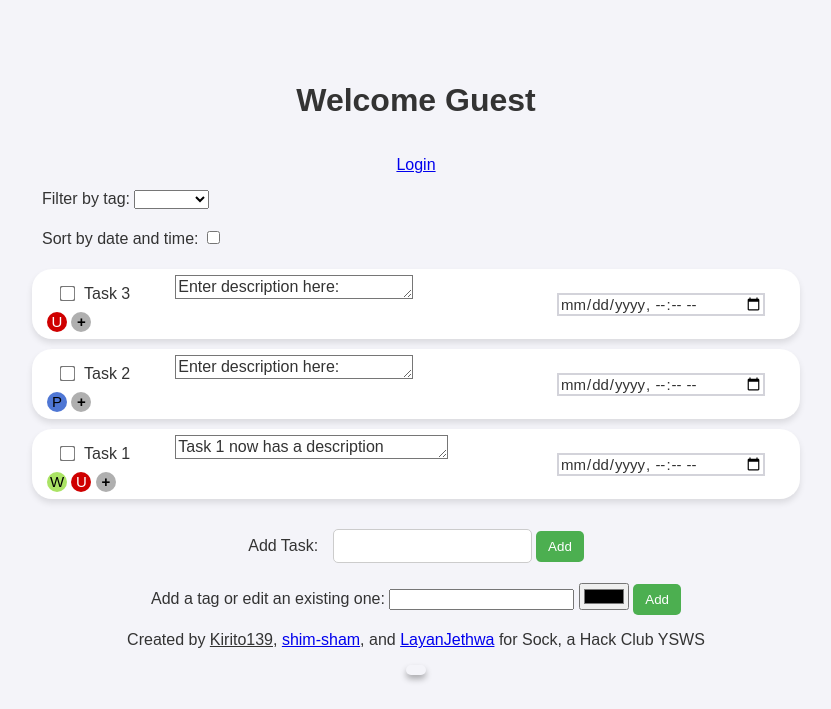
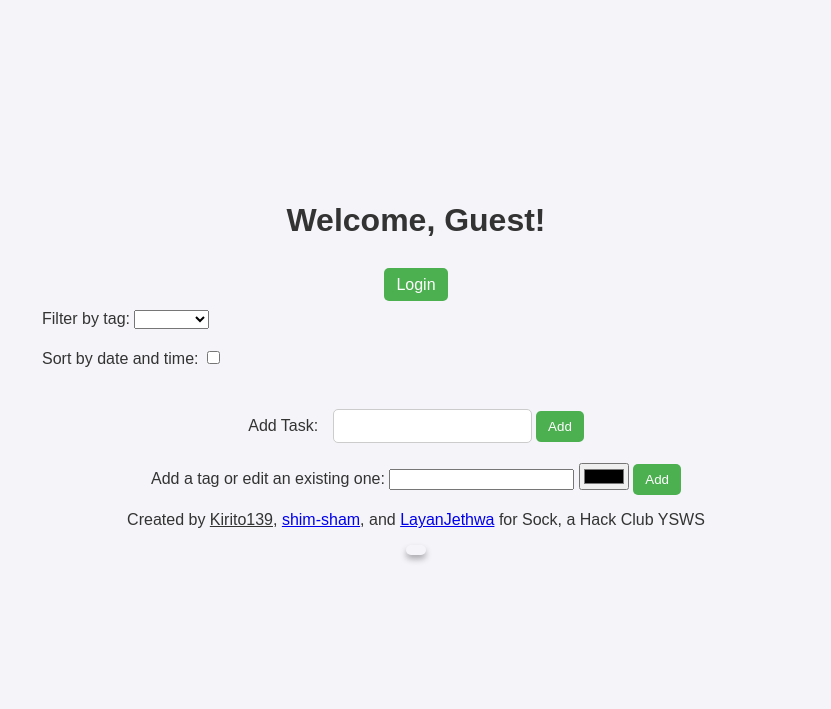
Before and after one commit to sock-bombers/to-do-list, a Flask app: page / in a window 1280 px wide. Shown: the top 709 px of the page, without its empty margins (224-1055 px from the left). Run offline with Flask 3, Linux system fonts and the light colour scheme; some web fonts are replaced.

Commit message:
auth now works fully and saves data, changed login/logout button, deleted indent button (can't be bothered to do logic)

```diff
--- a/project/app.py
+++ b/project/app.py
@@ -1,19 +1,26 @@
-from flask import Flask, render_template, request, redirect, url_for
+from flask import Flask, render_template, request, redirect, url_for, jsonify, session
+from flask_restful import Api, Resource
+from authlib.integrations.flask_client import OAuth
+from functools import wraps
 import time
 import datetime
 import json
 from os import environ as env
+from dotenv import find_dotenv, load_dotenv
 from urllib.parse import quote_plus, urlencode
+from auth0.authentication import GetToken
+from auth0.management import Auth0
 
-from authlib.integrations.flask_client import OAuth
-from dotenv import find_dotenv, load_dotenv
-from flask import Flask, redirect, render_template, session, url_for
-app = Flask(__name__)
 ENV_FILE = find_dotenv()
 if ENV_FILE:
     load_dotenv(ENV_FILE)
+
+app = Flask(__name__)
 app.secret_key = env.get("APP_SECRET_KEY")
+
 oauth = OAuth(app)
+
+domain = env.get("AUTH0_DOMAIN")
 
 oauth.register(
     "auth0",
@@ -22,8 +29,13 @@ oauth.register(
     client_kwargs={
         "scope": "openid profile email",
     },
-    server_metadata_url=f'https://{env.get("AUTH0_DOMAIN")}/.well-known/openid-configuration'
+    server_metadata_url=f'https://{domain}/.well-known/openid-configuration'
 )
+
+get_token = GetToken(domain, env.get("OAUTH_CLIENT_ID"), client_secret=env.get("OAUTH_CLIENT_SECRET"))
+token = get_token.client_credentials('https://{}/api/v2/'.format(domain))
+mgmt_api_token = token['access_token']
+auth0 = Auth0(domain, mgmt_api_token)
 
 tags = {
     "Work": "#aae364",
@@ -35,16 +47,20 @@ filtered_tag = ""
 default_datetime = datetime.datetime(1971,1,1,0,0)
 default_description = "Enter description here: "
 sort = 0
+logged_in = False
 
 #  id: [task_name, completed, [tag_names], recently_added], datetime, description, description_rows}
-tasks = {
-    0: ["Task 1", 0, ["Work", "Urgent"], 0, default_datetime, "Task 1 now has a description", 1],
-    1: ["Task 2", 0, ["Personal"], 0, default_datetime, default_description, 1],
-    2: ["Task 3", 0, ["Urgent"], 0, default_datetime, default_description, 1]
-}
-
+tasks = {}
 current_index = len(tasks)
 
+def update_db():
+    if session.get('user'):
+        auth0.users.update(session.get('user')['userinfo']['sub'], {
+            'user_metadata': {
+                "tasks":json.dumps(tasks, default=str),
+                "tags":json.dumps(tags, default=str)
+            }
+        })
 
 def colour_intensity(hex):
   hex = hex.replace("#","")
@@ -55,16 +71,46 @@ def reset_recently_added(task):
   tasks[task][3] = 0
 app.jinja_env.globals.update(reset_recently_added = reset_recently_added)
 
-#log in routes
+
 @app.route("/login")
 def login():
     return oauth.auth0.authorize_redirect(
         redirect_uri=url_for("callback", _external=True)
     )
 
+@app.route("/callback", methods=["GET", "POST"])
+def callback():
+    global tasks
+    global tags
+    global logged_in
+    token = oauth.auth0.authorize_access_token()
+    session["user"] = token
+    if session.get('user'):
+        id = session.get('user')['userinfo']['sub']
+        user = auth0.users.list(search_engine='v3', q='user_id='+id)['users'][0]
+        data = user['user_metadata']
+        tasks = json.loads(data["tasks"])
+        tags = json.loads(data["tags"])
+        tasks = {int(i):tasks[i][0:4]+[datetime.datetime.strptime(tasks[i][4],'%Y-%m-%d %H:%M:%S')]+tasks[i][5:] for i in tasks}
+        logged_in = True
+
+    return redirect("/")
+
 @app.route("/logout")
 def logout():
+    global tasks
+    global current_index
+    global logged_in
+    global tags
     session.clear()
+    tasks = {}
+    current_index = len(tasks)
+    logged_in = False
+    tags = {
+    "Work": "#aae364",
+    "Personal": "#4e76d4",
+    "Urgent": "#cf0000",
+    }
     return redirect(
         "https://" + env.get("AUTH0_DOMAIN")
         + "/v2/logout?"
@@ -77,15 +123,21 @@ def logout():
         )
     )
 
-@app.route("/callback", methods=["GET", "POST"])
-def callback():
-    token = oauth.auth0.authorize_access_token()
-    session["user"] = token
-    return redirect("/")
 
-#other routes
 @app.route('/')
 def index():
+    global tasks
+    global tags
+    global logged_in
+    if session.get('user') and not logged_in:
+        id = session.get('user')['userinfo']['sub']
+        user = auth0.users.list(search_engine='v3', q='user_id='+id)['users'][0]
+        data = user['user_metadata']
+        tasks = json.loads(data["tasks"])
+        tags = json.loads(data["tags"])
+        tasks = {int(i):tasks[i][0:4]+[datetime.datetime.strptime(tasks[i][4],'%Y-%m-%d %H:%M:%S')]+tasks[i][5:] for i in tasks}
+        logged_in = True
+
     global sort
     if sort:
         if filtered_tag == "":
@@ -103,7 +155,8 @@ def index():
             unchecked_tasks = {k: v for k, v in reversed({k: v for k, v in tasks.items() if v[1] == 0 and filtered_tag in v[2]}.items())}
     tasks_arg = unchecked_tasks.copy()
     tasks_arg.update(checked_tasks)
-    return render_template('index.html', tasks=tasks_arg,tags=tags,filtered_tag=filtered_tag,sort_datetime=sort,session=session.get('user'), pretty=json.dumps(session.get('user'), indent=4))
+
+    return render_template('index.html', tasks=tasks_arg,tags=tags,filtered_tag=filtered_tag,sort_datetime=sort, session=session.get('user'))
 
 @app.route('/add', methods=['POST'])
 def add_task():
@@ -112,6 +165,9 @@ def add_task():
     if new_task:
         tasks[current_index] = [new_task, 0, [], 1, default_datetime, default_description, 1]
         current_index += 1
+
+    update_db()
+
     return redirect(url_for('index'))
 
 @app.route('/complete', methods=['POST'])
@@ -124,6 +180,8 @@ def complete_tasks():
             else:
                 tasks[index][1] = 1
             tasks[index][3] = 1
+
+    update_db()
 
     time.sleep(0.5)
 
@@ -138,6 +196,8 @@ def delete_tasks():
         if 0 <= index < current_index:
             tasks.pop(index,None)
 
+    update_db()
+
     time.sleep(0.5)
 
     return redirect(url_for('index'))
@@ -148,6 +208,8 @@ def add_tag():
     task_index = int(request.form.get('taskIndex'))
     tasks[task_index][2] += [tag]
 
+    update_db()
+
     return redirect(url_for('index'))
 
 @app.route('/delete_tag', methods=['POST'])
@@ -155,6 +217,8 @@ def delete_tag():
     tag = request.form.get('tagSelected')
     task_index = int(request.form.get('taskIndex'))
     tasks[task_index][2].remove(tag)
+
+    update_db()
 
     return redirect(url_for('index'))
 
@@ -165,7 +229,7 @@ def create_tag():
     colour = request.form.get('newTagColour')
     tags[tag] = colour
 
-    print(tag, colour)
+    update_db()
 
     return redirect(url_for('index'))
 
@@ -186,6 +250,9 @@ def update_time():
     time[0] += time[1]
     time = datetime.datetime(*map(int, time[0]))
     tasks[index][4] = time
+
+    update_db()
+
     return redirect(url_for('index'))
 
 @app.route('/sort_by_datetime', methods=['POST'])
@@ -211,7 +278,9 @@ def edit_description():
 
     tasks[index][6] = rows
 
+    update_db()
+
     return redirect(url_for('index'))
 
 if __name__ == '__main__':
-    app.run(debug=True,host="0.0.0.0", port=env.get("PORT", 3000))
+    app.run(debug=True,host="0.0.0.0", port=env.get("PORT", 5000))
--- a/project/static/styles.css
+++ b/project/static/styles.css
@@ -45,6 +45,19 @@ body {
     align-items: center;
     justify-content: center;
     min-height: 90vh;
+}
+
+.auth-button {
+    background-color: var(--primary-col);
+    color: var(--task-bg);
+    border-radius: 5px;
+    border: none;
+    padding: 8px 12px;
+    cursor: pointer;
+    text-decoration: none;
+    &:hover {
+        background-color: var(--primary-hov);
+    }
 }
 
 #top-options {
@@ -102,15 +115,6 @@ body {
             gap : .5rem;
         }
     }
-
-        #drag-button {
-            font-size: 20px;
-            margin-bottom: 25px;
-            margin-right: 10px;
-            &:hover {
-                cursor: grab;
-            };
-        }
 
         input[type="checkbox"] {
             flex-grow: 1;
--- a/project/templates/index.html
+++ b/project/templates/index.html
@@ -10,11 +10,11 @@
 
 <body>
     {% if session %}
-        <h1>Welcome {{session.userinfo.name}}!</h1>
-        <p><a href="/logout">Logout</a></p>
+        <h1>Welcome, {{session.userinfo.name}}!</h1>
+        <p><a class="auth-button" href="/logout">Logout</a></p>
     {% else %}
-        <h1>Welcome Guest</h1>
-        <p><a href="/login">Login</a></p>
+        <h1>Welcome, Guest!</h1>
+        <p><a class="auth-button" href="/login">Login</a></p>
     {% endif %}
 
     <div id="top-options">
@@ -38,7 +38,6 @@
     <ul id="task-list"> <!-- List of all tasks -->
         {% for task in tasks %}
         <li id="task-item{{ task }}" class="task-item" style="{% if tasks[task][3] == 1 %} animation: fade-in-anim 2s ease {{ reset_recently_added(task) }} {% else %} opacity: 1 {% endif %}">
-            <i class="nf nf-cod-indent" id="drag-button"></i>
 
             <form name="checkform{{ task }}" method="POST" action="{{ url_for('complete_tasks') }}" style="display:inline;"> <!-- Form for marking tasks as complete -->
                 <input type="hidden" id="currentlyChecked" name="currentlyChecked" value="{{ tasks[task][1] }}">
```
